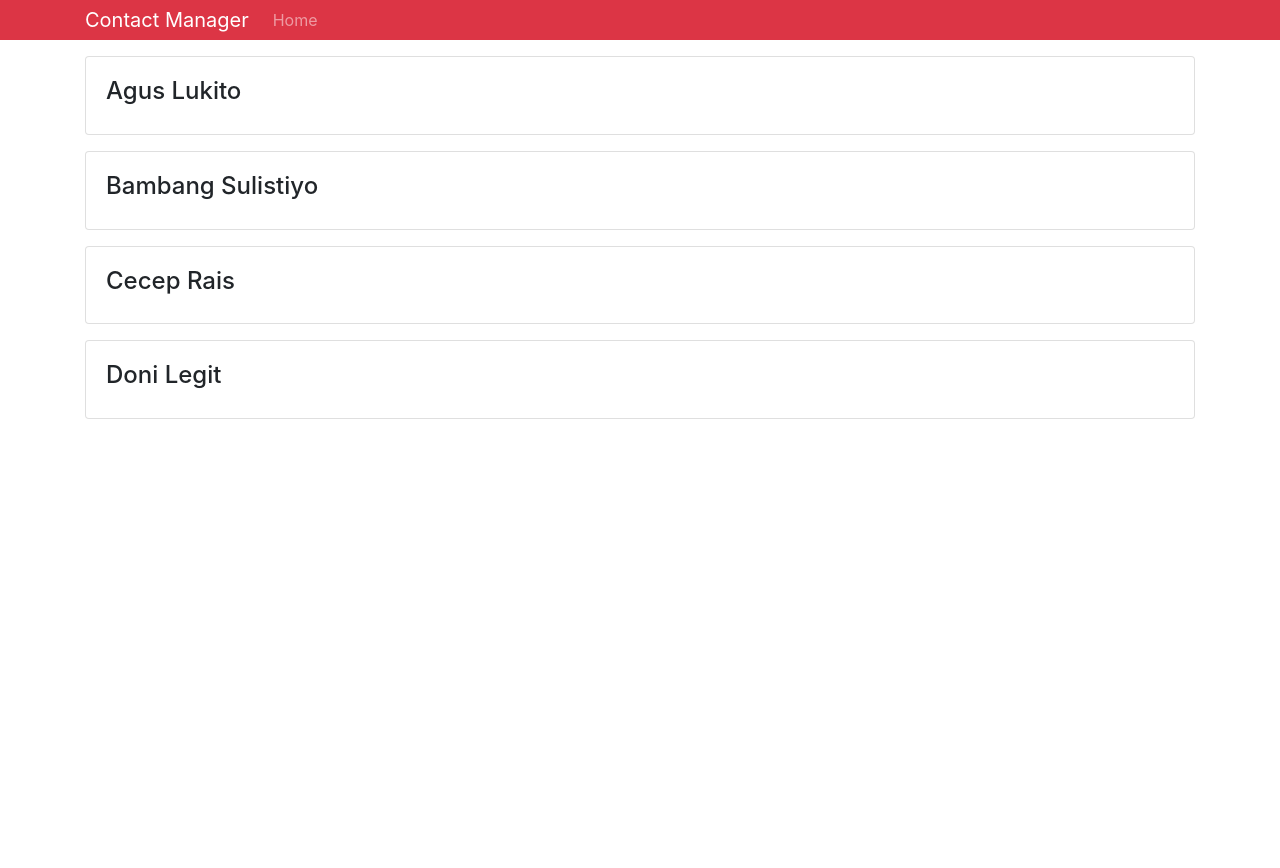
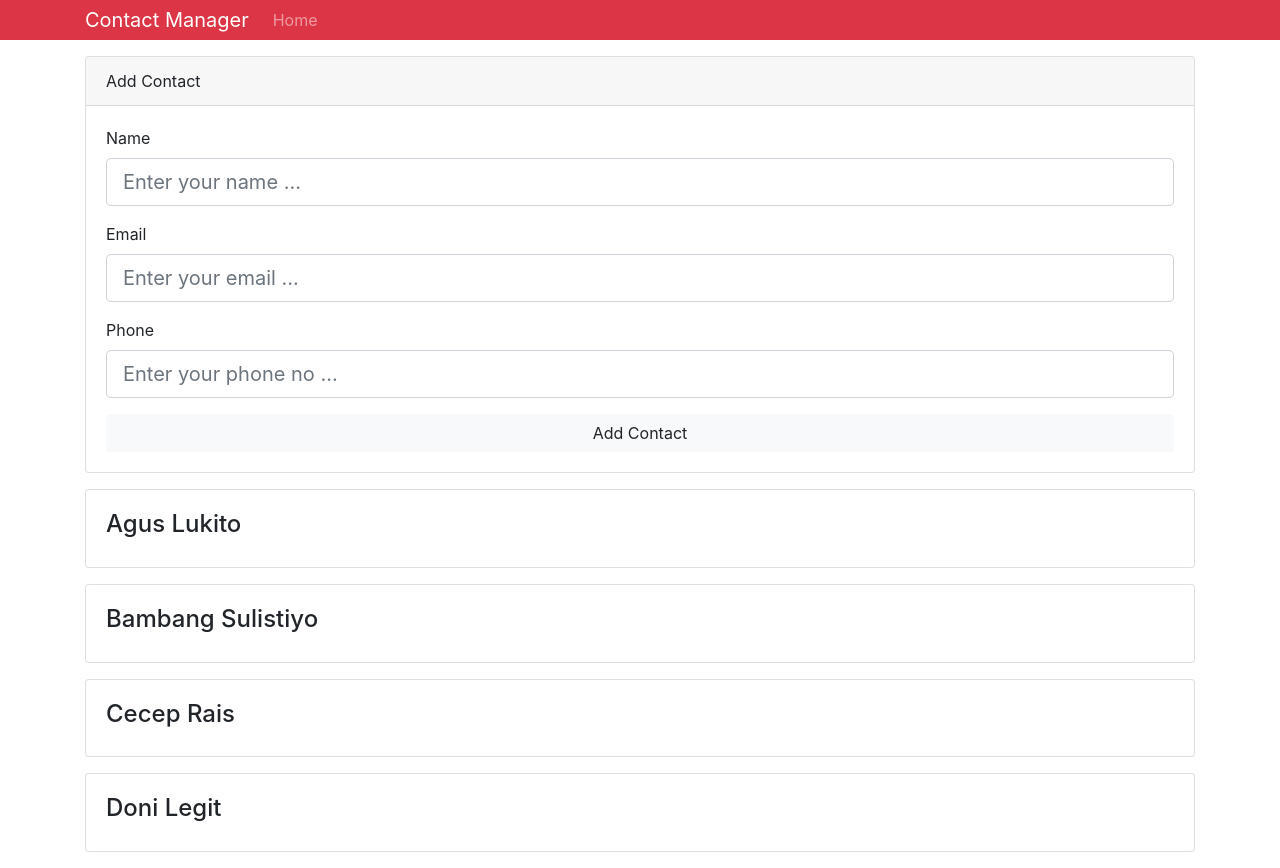
Before and after one commit to TushBedi/reactjs-contact-manager, a React (Create React App) app: page / in a window 1280 px wide. Before the commit the page ends 800 px from the top, so only its background shows below. Built offline with nearby package versions, Linux system fonts and the light colour scheme; the HTML template or start-up script is replaced by a standard one.

Commit message:
Creating a Form with State

```diff
--- a/src/App.js
+++ b/src/App.js
@@ -1,6 +1,7 @@
 import React, { Component } from "react";
-import ContactGroup from "./components/ContactGroup";
-import Header from "./components/Header";
+import ContactGroup from "./components/contacts/ContactGroup";
+import Header from "./components/layout/Header";
+import AddContact from "./components/contacts/AddContact";
 import { Provider } from "./Context";
 import "bootstrap/dist/css/bootstrap.min.css";
 import "./App.css";
@@ -12,6 +13,7 @@
         <div className="App">
           <Header brand="Contact Manager" />
           <div className="container">
+            <AddContact />
             <ContactGroup />
           </div>
         </div>
--- /dev/null
+++ b/src/components/contacts/AddContact.js
@@ -0,0 +1,60 @@
+import React, { Component } from "react";
+
+class AddContact extends Component {
+  state = {
+    name: "",
+    email: "",
+    phone: ""
+  };
+
+  render() {
+    const { name, email, phone } = this.state;
+
+    return (
+      <div className="card mb-3">
+        <div className="card-header">Add Contact</div>
+        <div className="card-body">
+          <form>
+            <div className="form-group">
+              <label htmlFor="name">Name</label>
+              <input
+                type="text"
+                name="name"
+                className="form-control form-control-lg"
+                placeholder="Enter your name ..."
+                value={name}
+              />
+            </div>
+            <div className="form-group">
+              <label htmlFor="email">Email</label>
+              <input
+                type="email"
+                name="email"
+                className="form-control form-control-lg"
+                placeholder="Enter your email ..."
+                value={email}
+              />
+            </div>
+            <div className="form-group">
+              <label htmlFor="phone">Phone</label>
+              <input
+                type="text"
+                name="phone"
+                className="form-control form-control-lg"
+                placeholder="Enter your phone no ..."
+                value={phone}
+              />
+            </div>
+            <input
+              type="submit"
+              value="Add Contact"
+              className="btn btn-light btn-block"
+            />
+          </form>
+        </div>
+      </div>
+    );
+  }
+}
+
+export default AddContact;
--- a/src/components/Contact.js
+++ b/src/components/contacts/Contact.js
@@ -1,6 +1,6 @@
 import React, { Component } from "react";
 import PropTypes from "prop-types";
-import { Consumer } from "../Context";
+import { Consumer } from "../../Context";
 
 class Contact extends Component {
   state = {
--- a/src/components/ContactGroup.js
+++ b/src/components/contacts/ContactGroup.js
@@ -1,6 +1,6 @@
 import React, { Component } from "react";
 import Contact from "./Contact";
-import { Consumer } from "../Context";
+import { Consumer } from "../../Context";
 
 class ContactGroup extends Component {
   render() {
```
Also changed, not shown: src/components/layout/Header.js (renamed from src/components/Header.js).
